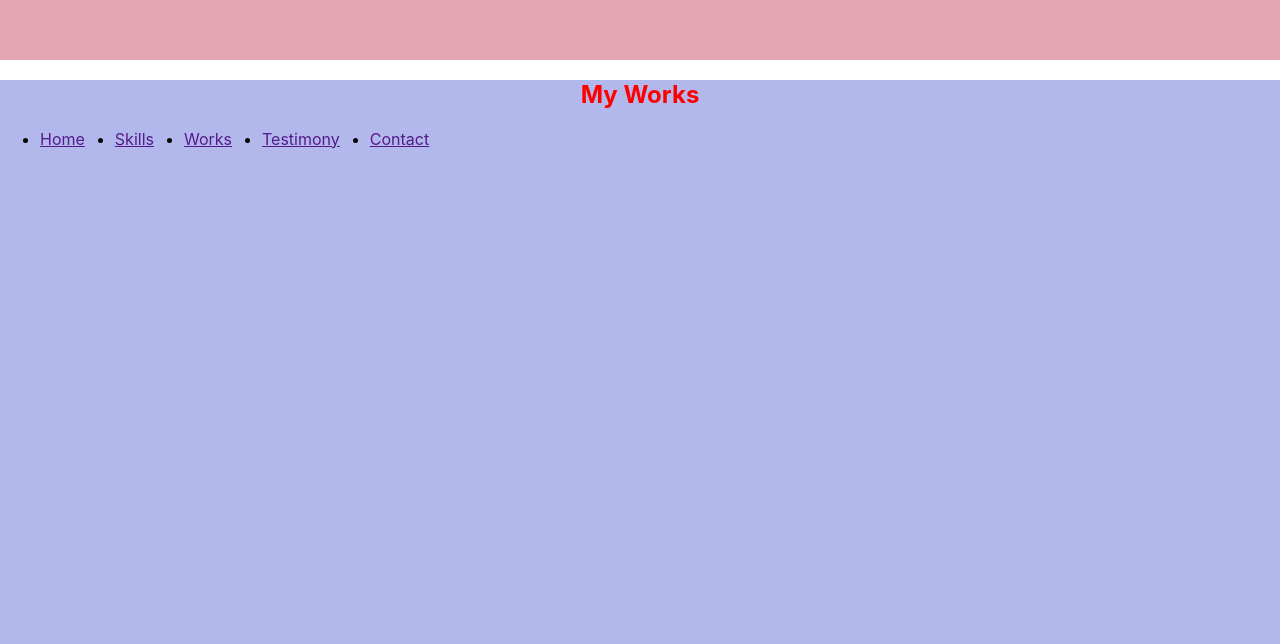
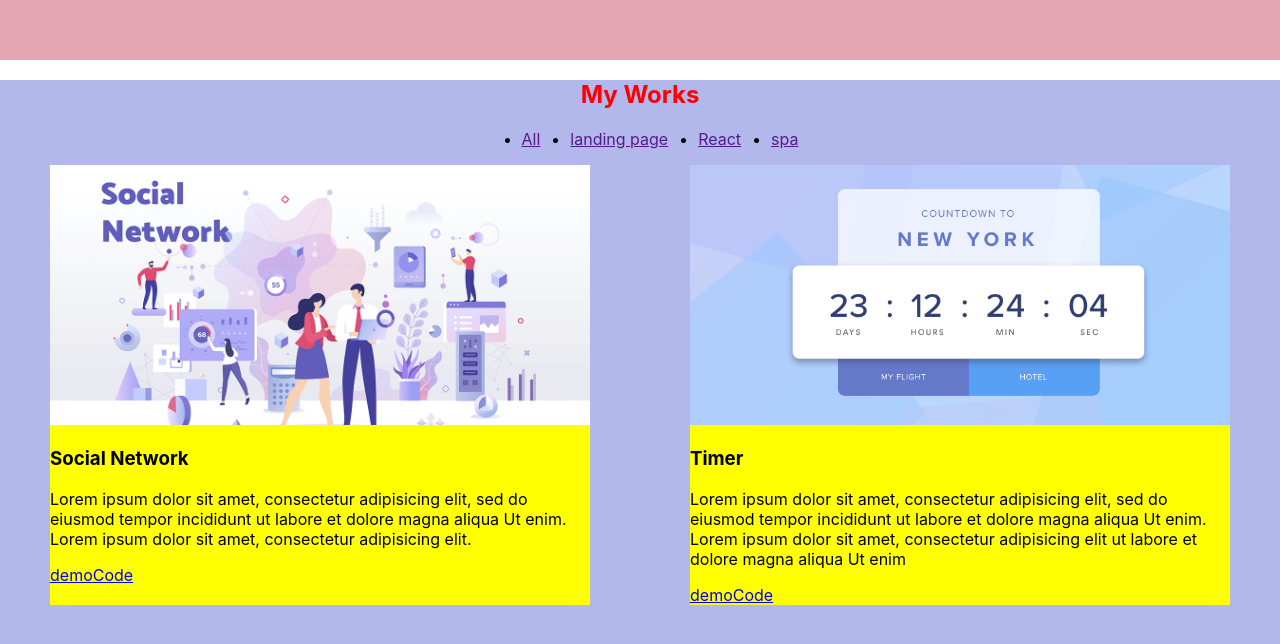
Before and after one commit to YanchukVitali/portfolio-start-project, a React app: page / in a window 1280 px wide. Shown: the part 1244-1888 px from the top of the page. Built offline with nearby package versions, Linux system fonts and the light colour scheme.

Commit message:
add folder work

```diff
--- a/src/components/menu/Menu.tsx
+++ b/src/components/menu/Menu.tsx
@@ -1,25 +1,16 @@
 import React from 'react';
 import styled from "styled-components";
 
-export const Menu = () => {
+
+export const Menu = (props: {menuItems: Array<string>}) => {
     return (
         <StyledMenu>
             <ul>
-                <li>
-                    <a href="">Home</a>
-                </li>
-                <li>
-                    <a href="">Skills</a>
-                </li>
-                <li>
-                    <a href="">Works</a>
-                </li>
-                <li>
-                    <a href="">Testimony</a>
-                </li>
-                <li>
-                    <a href="">Contact</a>
-                </li>
+                {props.menuItems.map((item, index)=>{
+                  return <li key={index}>
+                      <a href="">{item}</a>
+                  </li>
+                })}
             </ul>
         </StyledMenu>
     );
@@ -27,9 +18,10 @@
 
 
 const StyledMenu = styled.nav`
-    ul {
-      display: flex;
-      gap: 30px;
-    }
+  ul {
+    display: flex;
+    gap: 30px;
+    justify-content: center;
+  }
 
 `
--- a/src/layout/header/Header.tsx
+++ b/src/layout/header/Header.tsx
@@ -3,11 +3,13 @@
 import {Menu} from "../../components/menu/Menu";
 import {Logo} from "../../components/logo/Logo";
 
+
+const items = ["Home", "Skills", "Works", "Testimony", "Contact",]
 export const Header = () => {
     return (
         <StyledHeader>
             <Logo/>
-            <Menu/>
+            <Menu menuItems={items}/>
 
         </StyledHeader>
     );
--- a/src/layout/sections/works/Works.tsx
+++ b/src/layout/sections/works/Works.tsx
@@ -2,12 +2,26 @@
 import styled from "styled-components";
 import {SectionTitle} from "../../../components/SectionTitle";
 import {Menu} from "../../../components/menu/Menu";
+import {FlexWrapper} from "../../../components/FlexWrapper";
+import {Work} from "./work/Work";
+import socialImg from "../../../assets/images/proj1.webp"
+import timerImg from "../../../assets/images/proj2.webp"
 
+
+const worksItems = ["All", "landing page", "React", "spa",]
 export const Works = () => {
     return (
         <StyledWorks>
             <SectionTitle>My Works</SectionTitle>
-            <Menu/>
+            <Menu menuItems={worksItems}/>
+            <FlexWrapper justify={"space-around"}>
+                <Work title={"Social Network"}
+                      src={socialImg}
+                      text={"Lorem ipsum dolor sit amet, consectetur adipisicing elit, sed do eiusmod tempor incididunt ut labore et dolore magna aliqua Ut enim. Lorem ipsum dolor sit amet, consectetur adipisicing elit."}/>
+                <Work title={"Timer"}
+                      src={timerImg}
+                      text={"Lorem ipsum dolor sit amet, consectetur adipisicing elit, sed do eiusmod tempor incididunt ut labore et dolore magna aliqua Ut enim. Lorem ipsum dolor sit amet, consectetur adipisicing elit  ut labore et dolore magna aliqua Ut enim"}/>
+            </FlexWrapper>
         </StyledWorks>
     );
 };
--- /dev/null
+++ b/src/layout/sections/works/work/Work.tsx
@@ -0,0 +1,44 @@
+import React from 'react';
+import styled from "styled-components";
+
+
+type WorkPropsType = {
+    title: string
+    text: string
+    src: string
+
+}
+export const Work = (props: WorkPropsType) => {
+    return (
+        <StyledWork>
+            <Image src={props.src} alt=""/>
+            <Title>{props.title}</Title>
+            <Text>{props.text}</Text>
+            <Link href="#">demo</Link>
+            <Link href="#">Code</Link>
+        </StyledWork>
+    );
+};
+
+const StyledWork = styled.div`
+background-color: yellow;
+  max-width: 540px;
+  width: 100%;
+`
+
+const Image = styled.img`
+    width: 100%;
+  height: 260px;
+  object-fit: cover;
+
+`
+
+const Link = styled.a`
+
+`
+const Title = styled.h3`
+
+`
+const Text = styled.p`
+
+`
```
